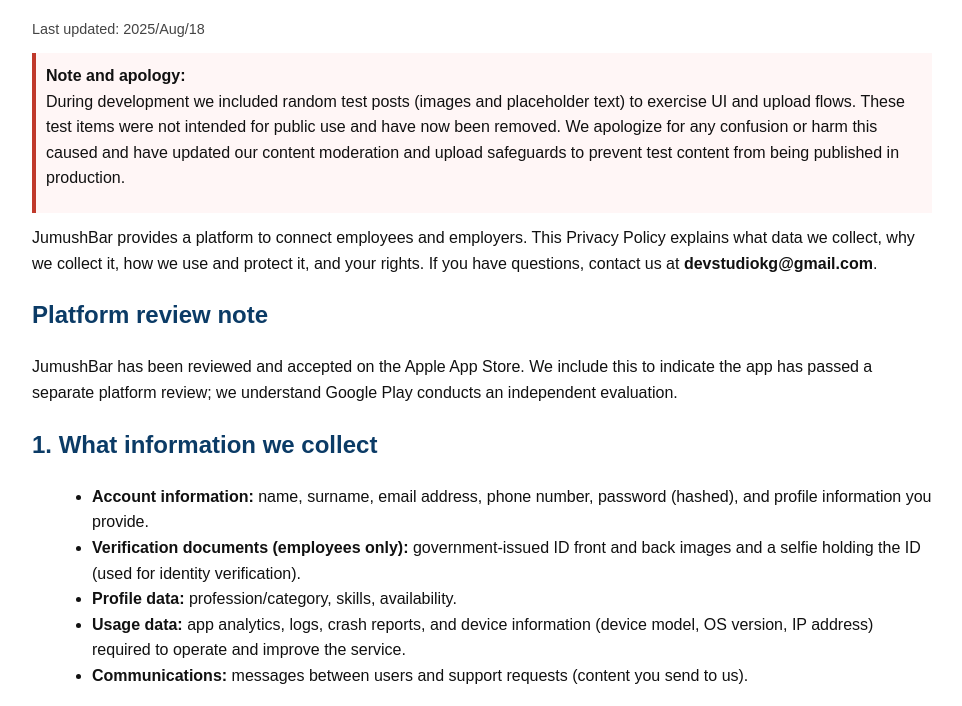
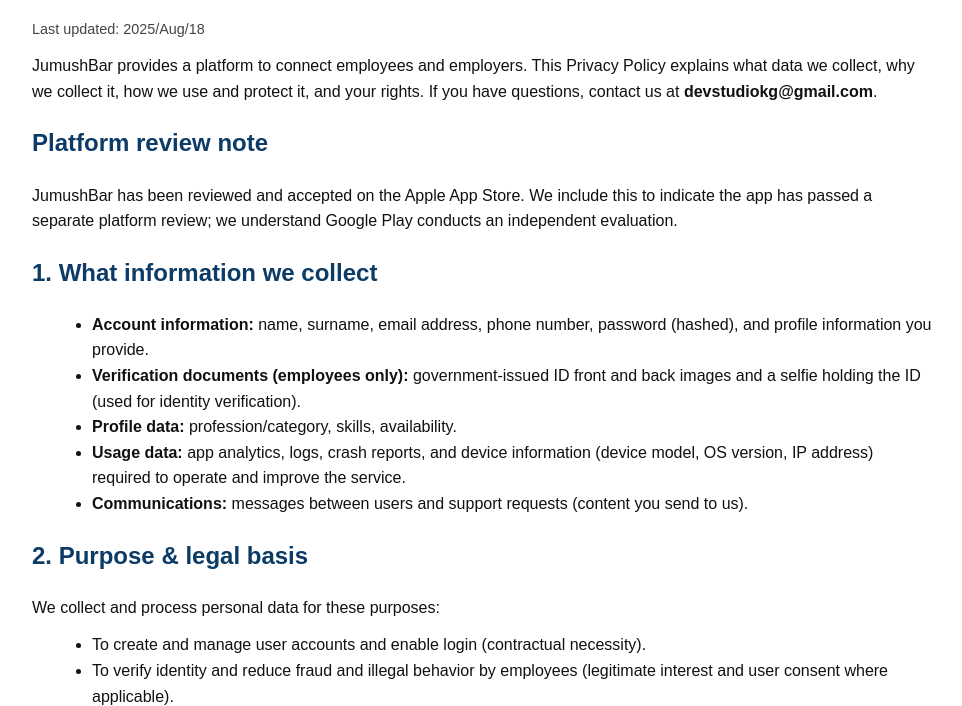
Before and after one commit to thisisjamaldin/jumushbar-policy, a plain HTML site: page index.html in a window 1280 px wide. Shown: the part 76-782 px from the top of the page, without its empty margins (158-1120 px from the left). Drawn offline with Linux system fonts and the light colour scheme.

Commit message:
Update index.html

```diff
--- a/index.html
+++ b/index.html
@@ -19,11 +19,6 @@
   <div class="container">
     <h1>Privacy Policy for JumushBar</h1>
     <p class="small">Last updated: 2025/Aug/18</p>
-
-    <div class="apology">
-      <strong>Note and apology:</strong>
-      <p>During development we included random test posts (images and placeholder text) to exercise UI and upload flows. These test items were not intended for public use and have now been removed. We apologize for any confusion or harm this caused and have updated our content moderation and upload safeguards to prevent test content from being published in production.</p>
-    </div>
 
     <p>JumushBar provides a platform to connect employees and employers. This Privacy Policy explains what data we collect, why we collect it, how we use and protect it, and your rights. If you have questions, contact us at <strong>devstudiokg@gmail.com</strong>.</p>
 
```
